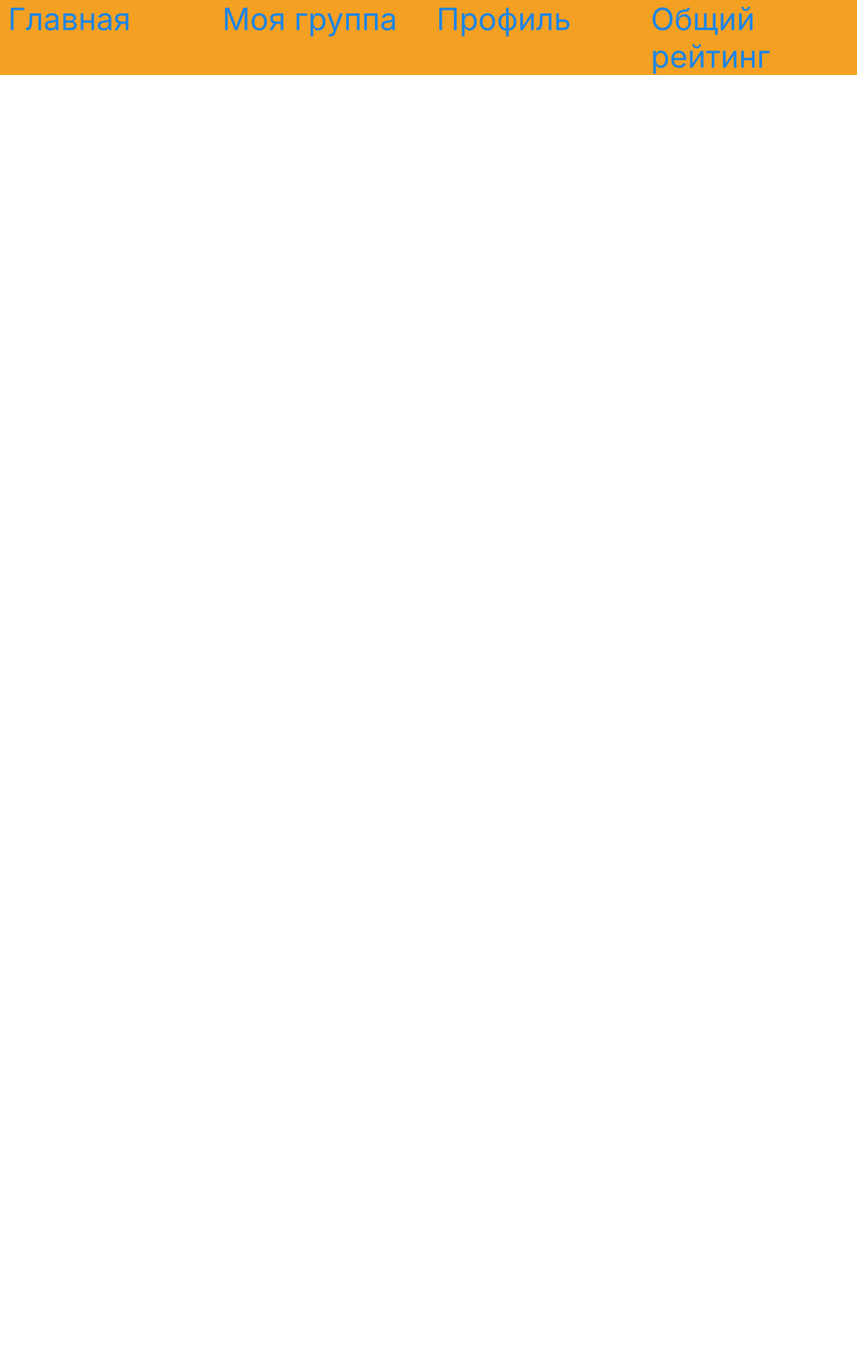
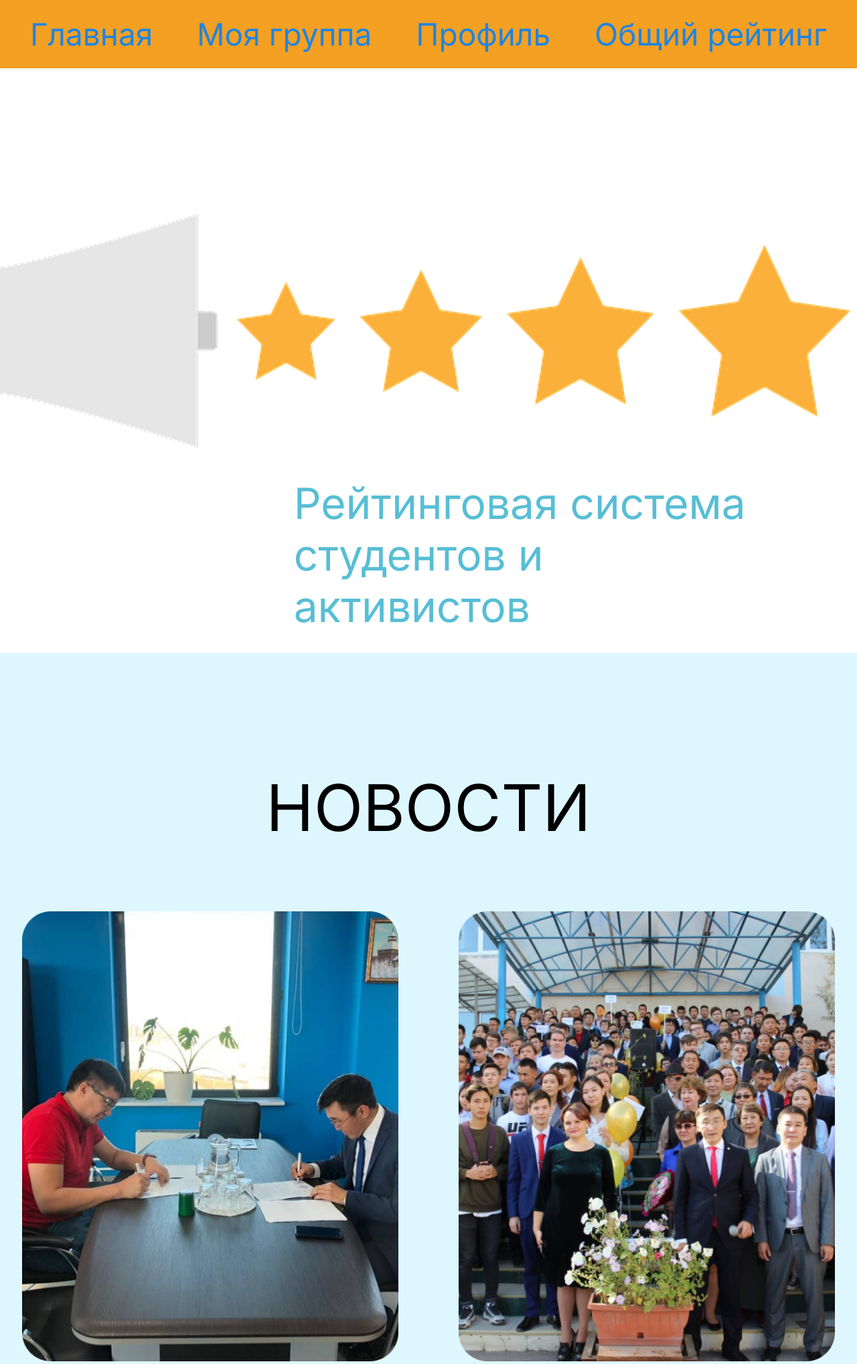
Before and after one commit to Animila/rating_system_student_activity, a Django app: page / in a window 1280 px wide. Shown: the top 2037 px of the page at 67% size. Before the commit the page ends 112 px from the top, so only its background shows below. Run offline with Django 4.2, Linux system fonts and the light colour scheme.

Commit message:
Add Header and news on home page

```diff
--- a/Rating/settings.py
+++ b/Rating/settings.py
@@ -106,8 +106,12 @@ USE_TZ = True
 # Static files (CSS, JavaScript, Images)
 # https://docs.djangoproject.com/en/4.0/howto/static-files/
 
-STATIC_URL = 'static/'
+STATIC_URL = '/static/'
 STATIC_ROOT = BASE_DIR / 'static'
+
+MEDIA_URL = '/media/'
+MEDIA_ROOT = BASE_DIR / 'media'
+
 
 # Default primary key field type
 # https://docs.djangoproject.com/en/4.0/ref/settings/#default-auto-field
--- a/Rating/urls.py
+++ b/Rating/urls.py
@@ -1,10 +1,13 @@
 from django.contrib import admin
 from django.urls import path, include
 from cabinet import views
-import home
+from django.conf.urls.static import static
+from django.conf import settings
 
 urlpatterns = [
     path('admin/', admin.site.urls),
     path('cabinet/', views.cabinet, name="cabinet"),
     path('', include('home.urls')),
 ]
+
+urlpatterns += static(settings.MEDIA_URL, document_root=settings.MEDIA_ROOT)
--- /dev/null
+++ b/home/static/css/style.min.css
@@ -0,0 +1,2 @@
+body{background-color:#DEF7FF}.home{background:url("../img/header.jpg") center center/cover no-repeat;min-height:873px}.home h1{margin-top:611px;font-family:'Inter';font-style:normal;font-weight:400;font-size:64px;line-height:77px;color:#57BED5}.menu{min-height:102px;background:-webkit-gradient(linear, left bottom, left top, from(#F3A023), to(#F3A023));background:linear-gradient(0deg, #F3A023, #F3A023);font-family:'Inter';font-style:normal}.menu_item{text-decoration:none;font-family:'Inter';font-style:normal;font-weight:400;font-size:46px;line-height:56px;color:#1E85E4}.home_news{min-height:1121px}.home_news h2{margin-top:173px;font-family:'Inter';font-style:normal;font-weight:400;font-size:96px;line-height:116px;color:#000000;padding-bottom:89px}.home_news_item{padding-bottom:89px;margin:0 33px}
+/*# sourceMappingURL=style.min.css.map */
--- /dev/null
+++ b/home/static/sass/style.sass
@@ -0,0 +1,48 @@
+body
+    background-color: #DEF7FF
+
+.home
+    background:url('../img/header.jpg') center center/cover no-repeat
+    min-height: 873px
+
+    h1
+        margin-top: 611px
+        font-family: 'Inter'
+        font-style: normal
+        font-weight: 400
+        font-size: 64px
+        line-height: 77px
+        color: #57BED5
+
+
+
+
+.menu
+    min-height: 102px
+    background: linear-gradient(0deg, #F3A023, #F3A023)
+    font-family: 'Inter'
+    font-style: normal
+
+    &_item
+        text-decoration: none
+        font-family: 'Inter'
+        font-style: normal
+        font-weight: 400
+        font-size: 46px
+        line-height: 56px
+        color: #1E85E4
+
+.home_news
+    min-height: 1121px
+    h2
+        margin-top: 173px
+        font-family: 'Inter'
+        font-style: normal
+        font-weight: 400
+        font-size: 96px
+        line-height: 116px
+        color: #000000
+        padding-bottom: 89px
+    &_item
+        padding-bottom: 89px
+        margin: 0 33px
--- a/home/templates/home/base.html
+++ b/home/templates/home/base.html
@@ -12,32 +12,15 @@
     <link rel="preconnect" href="https://fonts.gstatic.com" crossorigin>
     <link href="https://fonts.googleapis.com/css2?family=Inter:wght@100;400;700&display=swap" rel="stylesheet">
     <link rel="stylesheet" href="{% static 'css/style.min.css' %}">
-    <style type="text/css">
-        .menu {
 
-        }
-        .menu_item {
-            text-decoration: none;
-            font-family: 'Inter';
-            font-style: normal;
-            font-weight: 400;
-            font-size: 46px;
-            line-height: 56px;
-
-            color: #1E85E4;
-        }
-    </style>
 </head>
 <body>
     <nav>
-        <div class="container-fluid" style="background: linear-gradient(0deg, #F3A023, #F3A023); color: #1E85E4; font-family: 'Inter';  font-style: normal;">
-            <div class="row">
-                <div class="col-md"><a href="{% url 'home' %}" class="menu_item">Главная</a></div>
-                <div class="col-md"><a href="#" class="menu_item">Моя группа</a></div>
-                <div class="col-md"><a href="{% url 'cabinet' %}" class="menu_item">Профиль</a></div>
-                <div class="col-md"><a href="#" class="menu_item">Общий рейтинг</a></div>
-            </div>
-
+        <div class="container-fluid menu d-flex justify-content-around align-items-center">
+            <div><a href="{% url 'home' %}" class="menu_item">Главная</a></div>
+            <div><a href="#" class="menu_item">Моя группа</a></div>
+            <div><a href="{% url 'cabinet' %}" class="menu_item">Профиль</a></div>
+            <div><a href="#" class="menu_item">Общий рейтинг</a></div>
         </div>
     </nav>
 
--- a/home/templates/home/index.html
+++ b/home/templates/home/index.html
@@ -1,7 +1,22 @@
 {% extends 'home/base.html' %}
 
 {% block content %}
+{% load static %}
+<div class="container-fluid home">
+    <div class="row">
+        <h1 class="col-md-7 offset-md-4">Рейтинговая система студентов и активистов</h1>
+    </div>
+</div>
 
-<h1></h1>
+<section class="home_news">
+    <h2 class="text-center">НОВОСТИ</h2>
+    <div class="row">
+        <img class="col home_news_item" src="{% static 'img/1.png' %}">
+        <img class="col home_news_item" src="{% static 'img/2.png' %}">
+        <img class="col home_news_item" src="{% static 'img/3.png' %}">
+    </div>
+
+</section>
+
 
 {% endblock %}
--- a/home/views.py
+++ b/home/views.py
@@ -1,5 +1,6 @@
 from django.shortcuts import render
-
+from .models import News
 
 def home(request):
-    return render(request, 'home/index.html')
+    data = News.objects.all()
+    return render(request, 'home/index.html', {'data': data})
```
Also changed, not shown: db.sqlite3, home/static/img/1.png (added), home/static/img/2.png (added), home/static/img/3.png (added), home/static/img/header.jpg (added), 1 other file.
